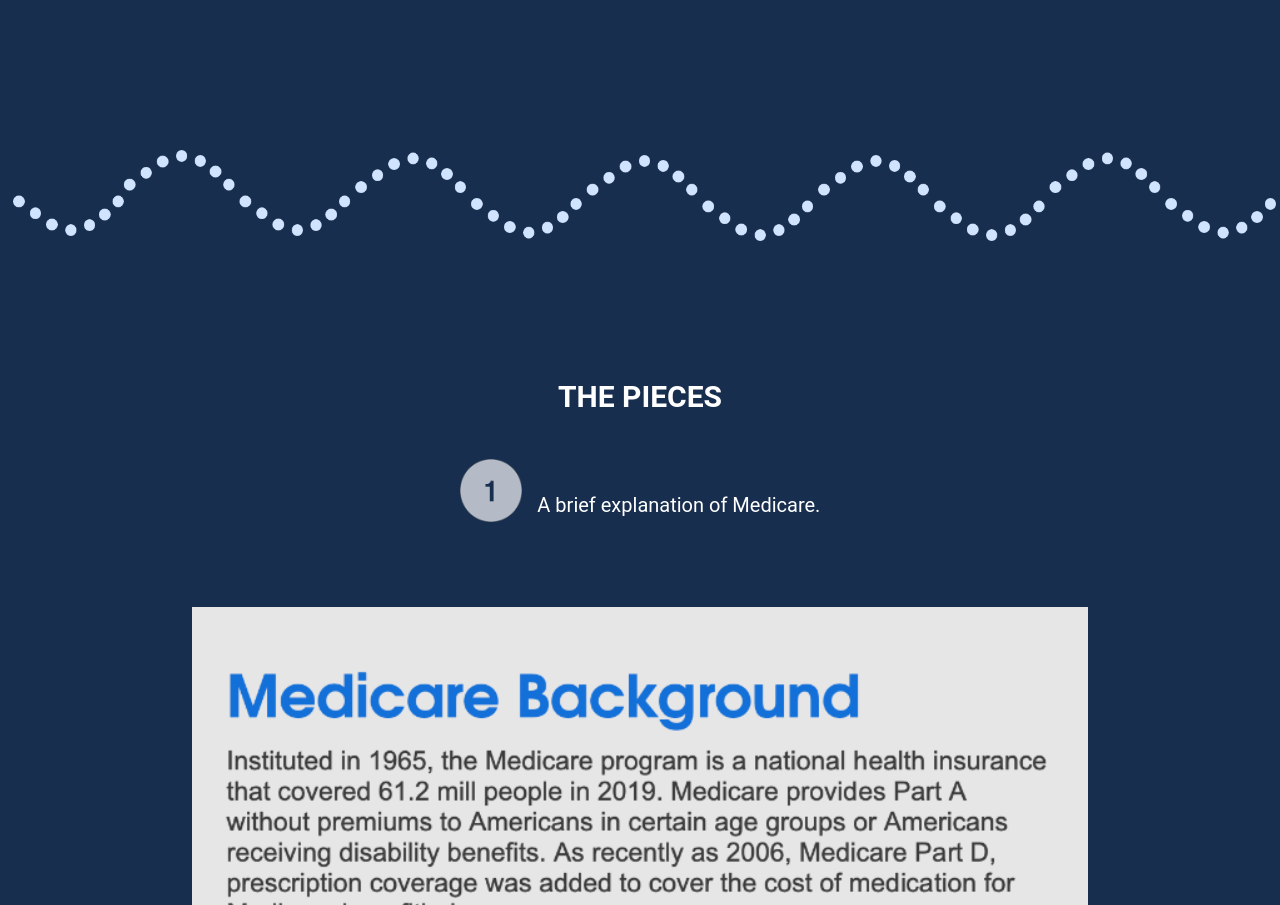
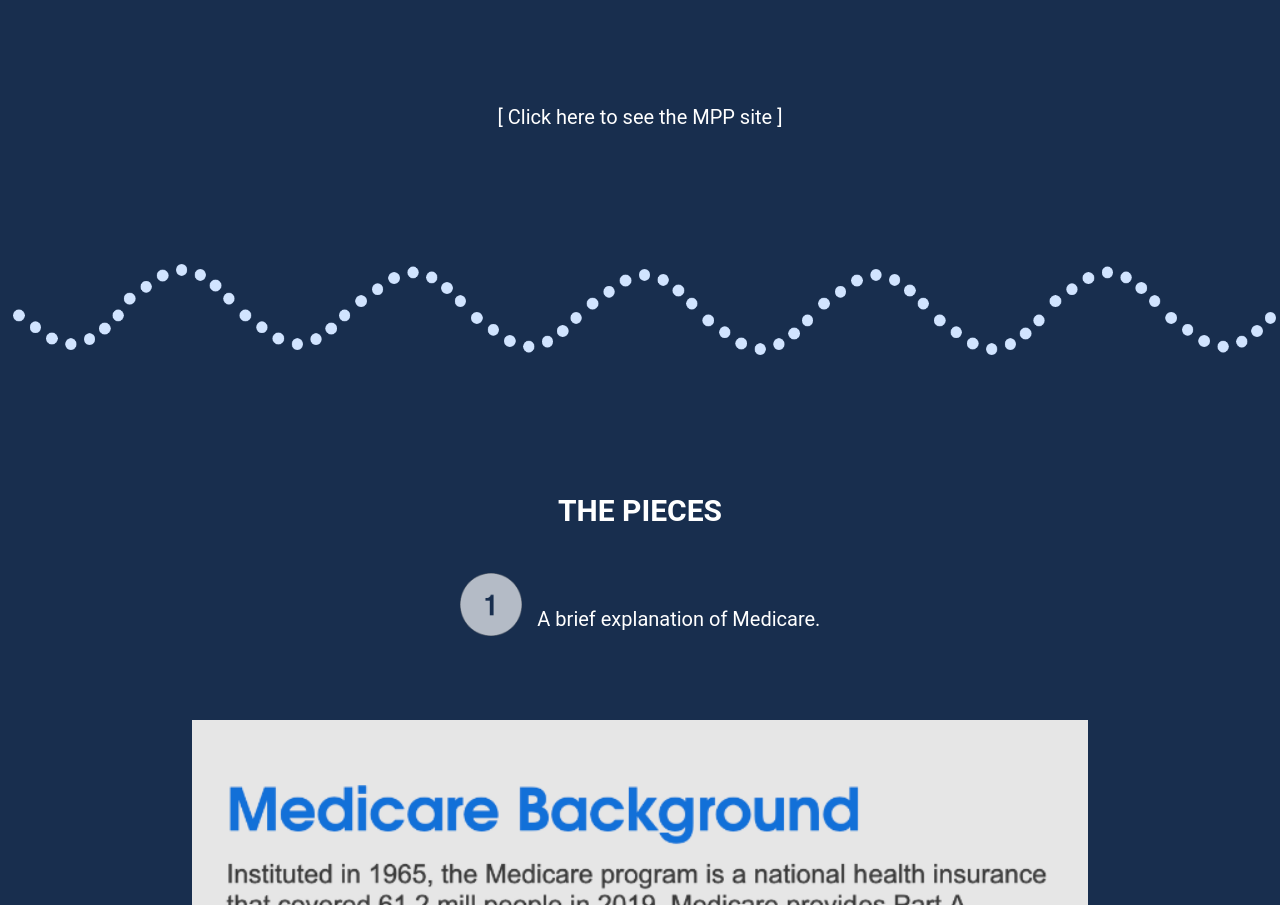
Before and after one commit to katherinestout/portfolio.stout, a React (Create React App) app in the folder portfolio/: page /mpp/mppAboutPage in a window 1280 px wide. Shown: the part 3313-4218 px from the top of the page. Built offline with nearby package versions, Linux system fonts and the light colour scheme; a web font is replaced by a local one.

Commit message:
added link

```diff
--- a/portfolio/src/routes/projects/components/mpp/mppSections/mppAboutPage.js
+++ b/portfolio/src/routes/projects/components/mpp/mppSections/mppAboutPage.js
@@ -23,6 +23,7 @@ import about16 from "./../../../../../svg/mpp/about/about16.png";
 import one from "./../../../../../svg/one.png";
 import two from "./../../../../../svg/two.png";
 import three from "./../../../../../svg/three.png";
+import { Link } from "react-router-dom";
 
 const MppAboutPage = () => (
   <div className={mppAboutStyles}>
@@ -68,6 +69,16 @@ const MppAboutPage = () => (
             <img src={about3} alt="about3" className="about3" />
           </div>
         </div>
+
+        <div className="mppLink content"><Link
+         to={{
+            pathname:
+              "https://mpp.t1cg.io",
+          }}
+          target="_blank"
+          style={{ textDecoration: "none", color: "white" }}
+        >  [ Click here to see the MPP site ] </Link></div>
+
         <div className = "pageDetail"><img src={about15} alt="about15" className="about15" /></div>
         <div className="wrapper-3">
           <div className="div1 subHeader">THE PIECES</div>
--- a/portfolio/src/routes/projects/styles/mppNav/mppAbout.scss
+++ b/portfolio/src/routes/projects/styles/mppNav/mppAbout.scss
@@ -34,6 +34,10 @@
             margin-left: -20%;
             margin-right: -20%;
            }
+        }
+
+        .mppLink {
+            margin-top: 10%;
         }
 
 
```
